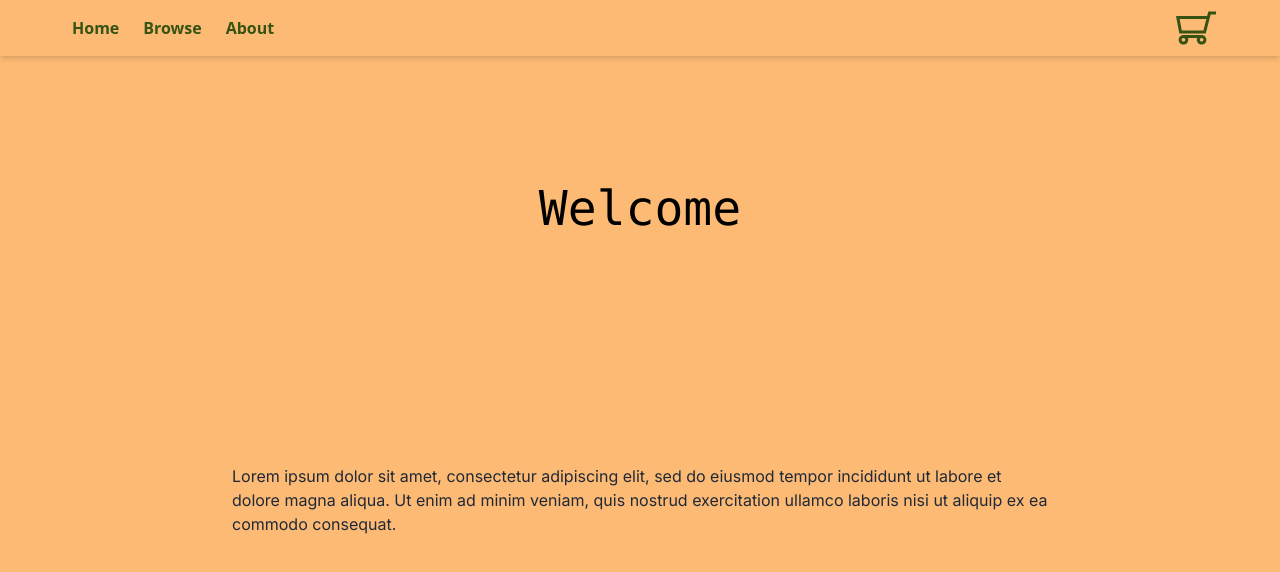
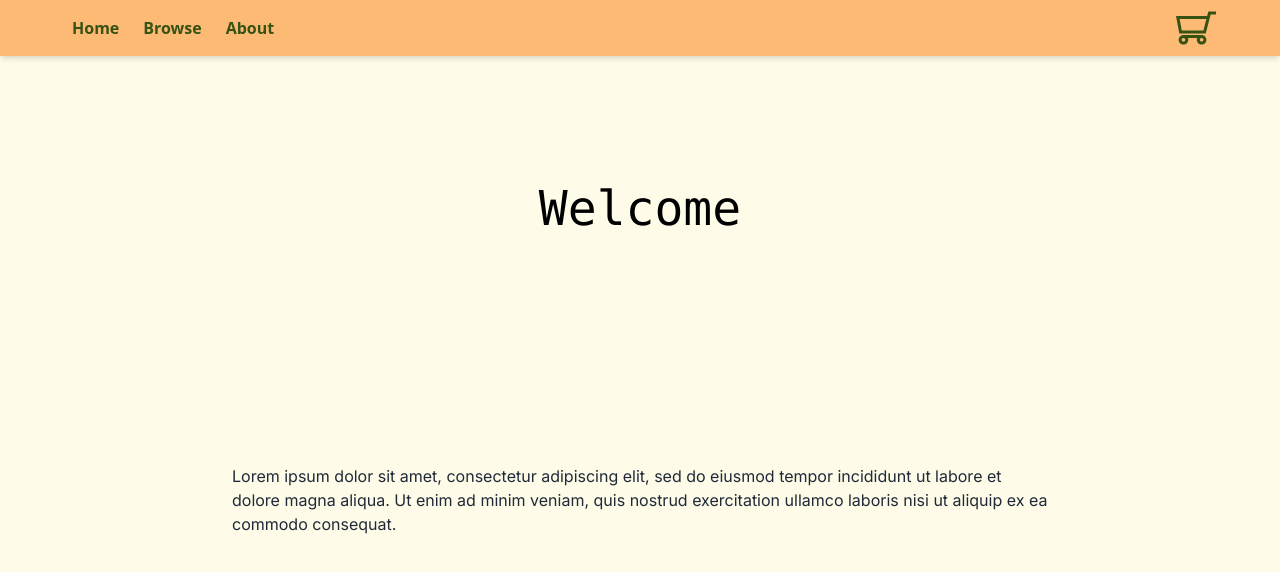
Before and after one commit to Owen-Allen/bookstore-webapp, a Next.js app: page / in a window 1280 px wide. Shown: the top 572 px of the page. Built offline with nearby package versions, Linux system fonts and the light colour scheme.

Commit message:
change background

```diff
--- a/pages/index.tsx
+++ b/pages/index.tsx
@@ -10,9 +10,7 @@ export default function Home() {
 
   return (
     <main
-    //bg-gradient-to-r from-indigo-100 from-0% via-white via-50% to-indigo-100 to-100%
-      className={`flex bg-orange-300
-       min-h-screen flex-col items-center justify-between p-24 ${inter.className}`}
+      className={`flex flex-col bg-yellow-50 min-h-screen  items-center justify-between p-24 ${inter.className}`}
     >
       <div className="flex flex-col z-10 w-full max-w-5xl items-center justify-between font-mono text-sm lg:flex">
         <div>
```
